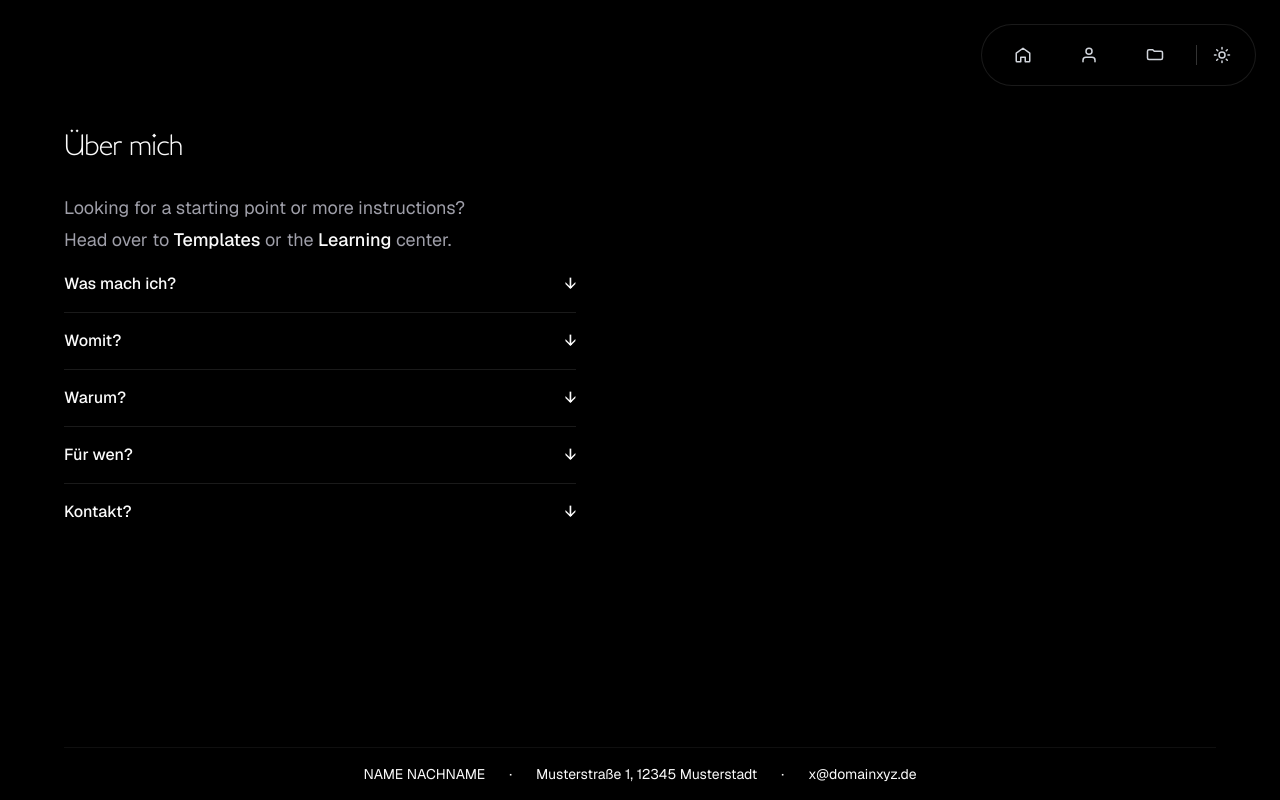
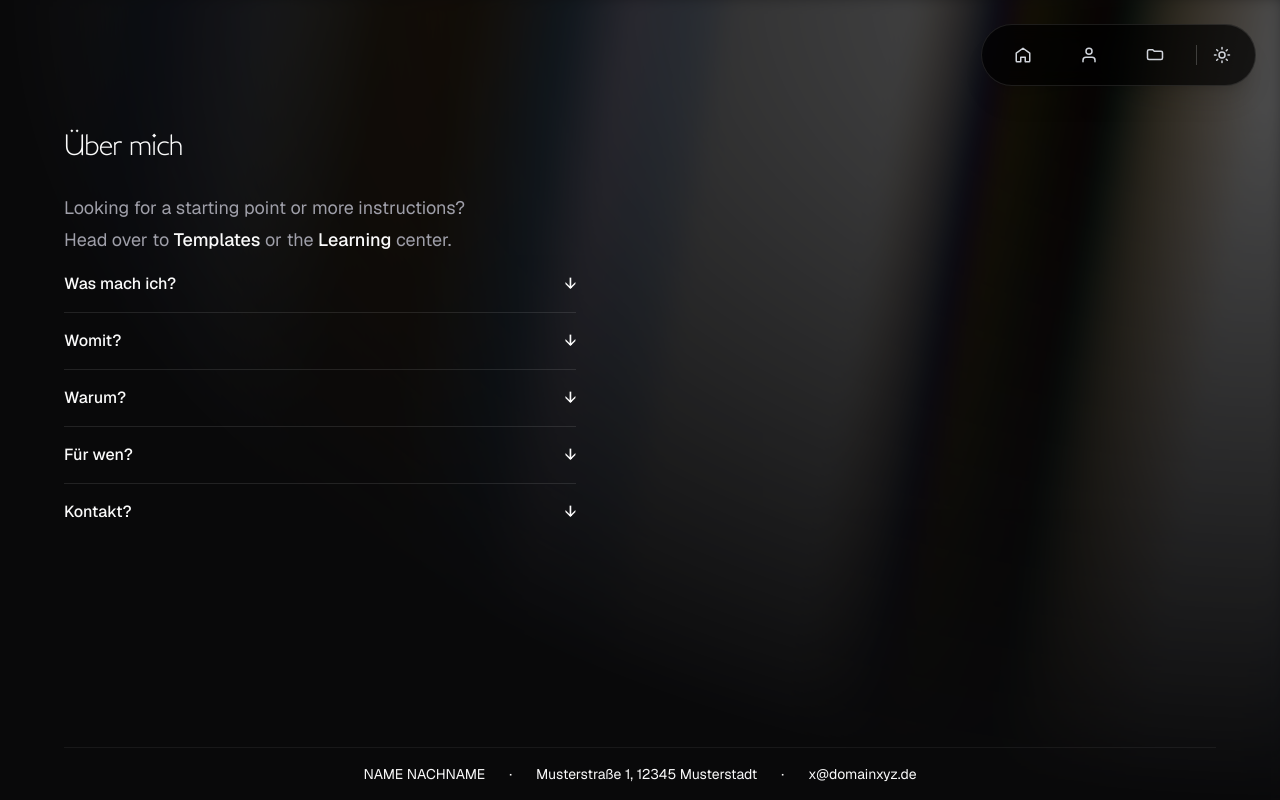
Before and after one commit to crpgproductions/sann-showcase, a Next.js app: page /about in a window 1280 px wide. Built offline with nearby package versions, Linux system fonts and the light colour scheme.

Commit message:
feat: add aurora bg

```diff
--- a/app/components/PageSkeleton.tsx
+++ b/app/components/PageSkeleton.tsx
@@ -1,14 +1,16 @@
+import { AuroraBackground } from "@/app/components/ui/aurora-background";
 import Menu from "@/app/components/Menu";
 import Footer from "@/app/components/Footer";
 
 export default function PageSkeleton({ children }: { children: React.ReactNode }) {
   return (
-    <div className="flex flex-col flex-1 items-center justify-center bg-zinc-50 font-sans dark:bg-black">
-      <main className="flex flex-1 w-full max-w-7xl flex-col items-center pt-32 px-16 bg-white dark:bg-black sm:items-start">
+    <AuroraBackground className="flex flex-col flex-1 items-center justify-center font-sans min-h-screen">
+      <main className="relative flex flex-1 w-full max-w-7xl flex-col items-center pt-32 px-16 sm:items-start bg-white/80 dark:bg-black/60
+before:absolute before:inset-0 before:backdrop-blur-sm before:-z-10">
         <Menu />
         {children}
         <Footer className="mt-auto" />
       </main>
-    </div>
+    </AuroraBackground>
   );
 }
--- /dev/null
+++ b/app/components/ui/aurora-background.tsx
@@ -0,0 +1,53 @@
+"use client";
+import { cn } from "@/app/lib/utils";
+import React, { ReactNode } from "react";
+
+interface AuroraBackgroundProps extends React.HTMLProps<HTMLDivElement> {
+    children: ReactNode;
+    showRadialGradient?: boolean;
+}
+
+export const AuroraBackground = ({
+    className,
+    children,
+    showRadialGradient = true,
+    ...props
+}: AuroraBackgroundProps) => {
+    return (
+        <main>
+            <div
+                className={cn(
+                    "relative flex flex-col min-h-screen items-center justify-center bg-zinc-50 dark:bg-zinc-900 text-slate-950 transition-bg",
+                    className
+                )}
+                {...props}
+            >
+                <div className="absolute inset-0 overflow-hidden">
+                    <div
+                        className={cn(
+                            `
+              [--white-gradient:repeating-linear-gradient(100deg,var(--white)_0%,var(--white)_7%,var(--transparent)_10%,var(--transparent)_12%,var(--white)_16%)]
+              [--dark-gradient:repeating-linear-gradient(100deg,var(--black)_0%,var(--black)_7%,var(--transparent)_10%,var(--transparent)_12%,var(--black)_16%)]
+              [--aurora:repeating-linear-gradient(100deg,var(--blue-500)_10%,var(--indigo-300)_15%,var(--blue-300)_20%,var(--violet-200)_25%,var(--blue-400)_30%)]
+              [background-image:var(--white-gradient),var(--aurora)]
+              dark:[background-image:var(--dark-gradient),var(--aurora)]
+              [background-size:300%,_200%]
+              [background-position:50%_50%,50%_50%]
+              filter blur-[10px] invert dark:invert-0
+              after:content-[""] after:absolute after:inset-0
+              after:[background-image:var(--white-gradient),var(--aurora)]
+              after:dark:[background-image:var(--dark-gradient),var(--aurora)]
+              after:[background-size:200%,_100%]
+              after:animate-aurora after:[background-attachment:fixed] after:mix-blend-difference
+              pointer-events-none
+              absolute -inset-[10px] opacity-70 will-change-transform`,
+                            showRadialGradient &&
+                            `[mask-image:radial-gradient(ellipse_at_100%_0%,black_10%,var(--transparent)_70%)]`
+                        )}
+                    ></div>
+                </div>
+                {children}
+            </div>
+        </main>
+    );
+};
--- a/app/globals.css
+++ b/app/globals.css
@@ -10,6 +10,14 @@
 :root {
   --background: #ffffff;
   --foreground: #171717;
+  --white: #ffffff;
+  --black: #000000;
+  --transparent: transparent;
+  --blue-500: #3b82f6;
+  --blue-400: #60a5fa;
+  --blue-300: #93c5fd;
+  --indigo-300: #a5b4fc;
+  --violet-200: #ddd6fe;
 }
 
 @theme inline {
@@ -58,3 +66,24 @@
 
 .animate-slideDown { animation: slideDown 0.3s ease; }
 .animate-slideUp { animation: slideUp 0.3s ease; }
+
+/* --------------------------------------- */
+/* Aurora Background Animation */
+/* --------------------------------------- */
+@keyframes aurora {
+  from {
+    background-position: 50% 50%, 50% 50%;
+  }
+
+  to {
+    background-position: 350% 50%, 350% 50%;
+  }
+}
+
+@utility animate-aurora {
+  animation: aurora 60s linear infinite;
+}
+
+/* --------------------------------------- */
+/* All further stuff... */
+/* --------------------------------------- */
--- /dev/null
+++ b/app/lib/utils.ts
@@ -0,0 +1,8 @@
+"use client";
+import { clsx, type ClassValue } from "clsx";
+import { twMerge } from "tailwind-merge";
+import React, { ReactNode } from "react";
+
+export function cn(...inputs: ClassValue[]) {
+    return twMerge(clsx(inputs));
+}
--- a/package.json
+++ b/package.json
@@ -10,10 +10,13 @@
   },
   "dependencies": {
     "@radix-ui/react-accordion": "^1.2.14",
+    "clsx": "^2.1.1",
+    "framer-motion": "^12.41.0",
     "next": "16.2.9",
     "next-themes": "^0.4.6",
     "react": "19.2.4",
-    "react-dom": "19.2.4"
+    "react-dom": "19.2.4",
+    "tailwind-merge": "^3.6.0"
   },
   "devDependencies": {
     "@tailwindcss/postcss": "^4",
```
Also changed, not shown: 1 other file (tests, documents, lock files or other folders).
